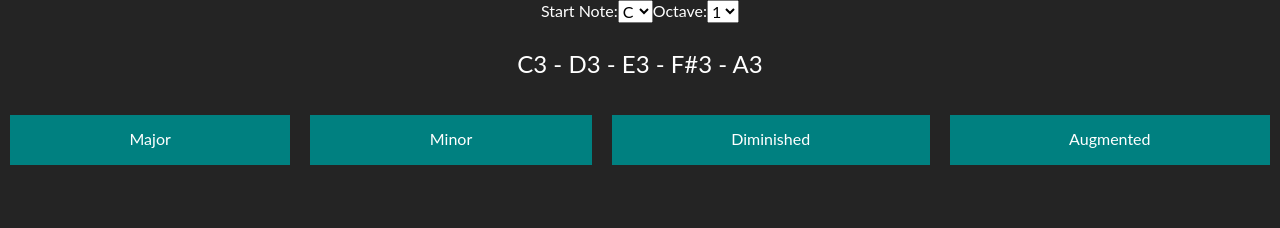
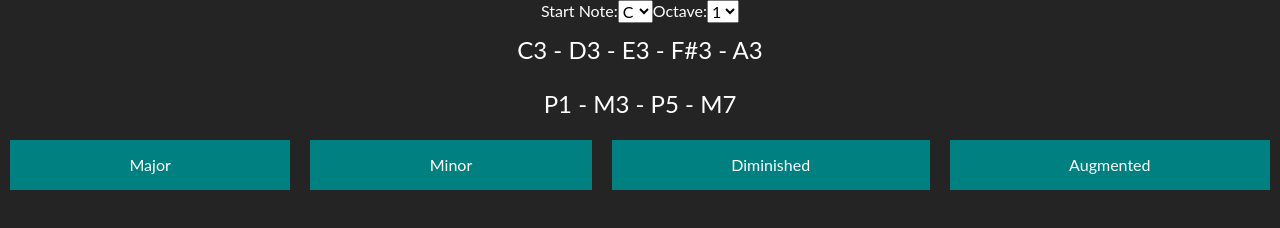
Before and after one commit to hedgeh0gpie/javascript-chord-player, a plain HTML site: page index.html in a window 1280 px wide. Drawn offline with Linux system fonts and the light colour scheme.

Commit message:
Add notes-in-chord and intervals-in-chord classes

```diff
--- a/css/main.css
+++ b/css/main.css
@@ -104,8 +104,13 @@ body {
 
 .chord-notes {
   display: flex;
-  justify-content: center;
+  flex-direction: column;
+  align-items: center;
   font-size: 1.5em;
+}
+
+.chord-notes p {
+  margin: 10px 0;
 }
 
 .buttons {
--- a/index.html
+++ b/index.html
@@ -39,7 +39,8 @@
   </select>
 </div>
 <div class="chord-notes">
-  <p>C3 - D3 - E3 - F#3 - A3</p>
+  <p class="notes-in-chord">C3 - D3 - E3 - F#3 - A3</p>
+  <p class="intervals-in-chord">P1 - M3 - P5 - M7</p>
 </div>
 <div class="buttons">
   <button>Major</button>
```
